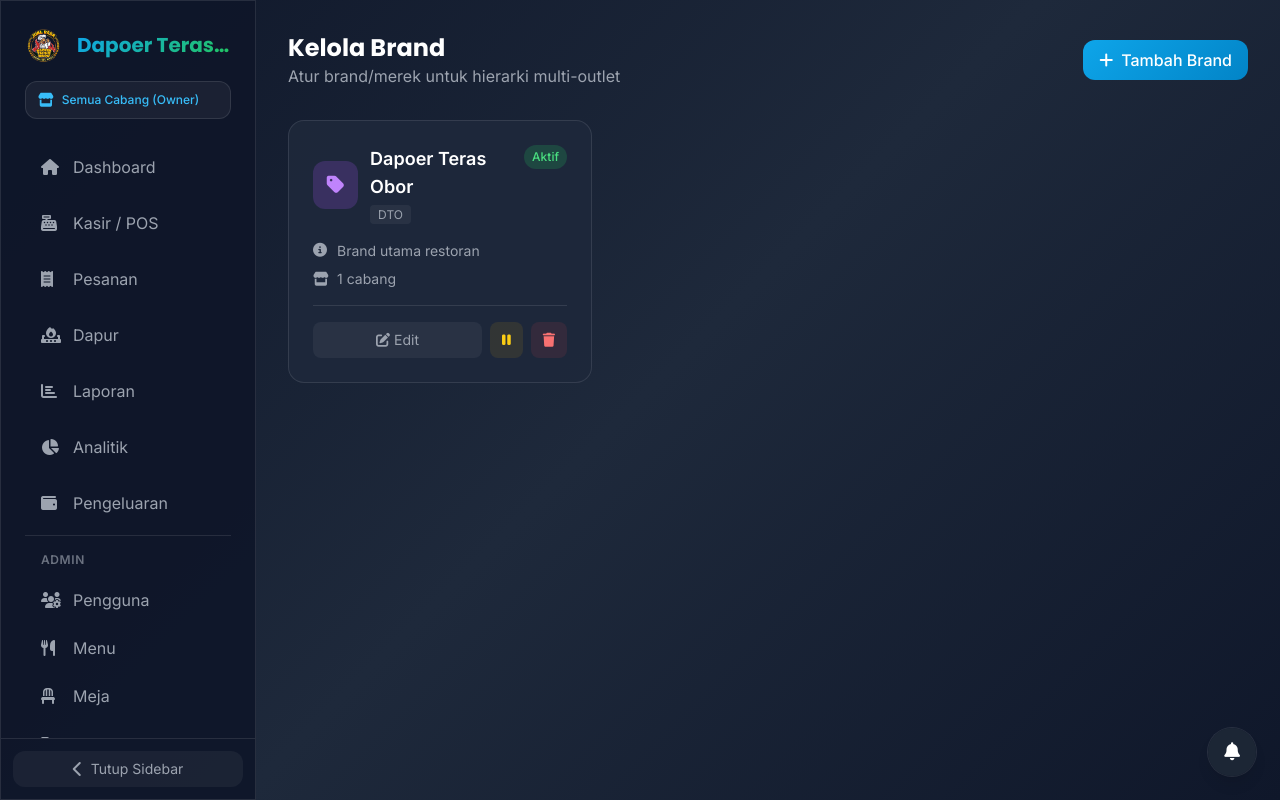
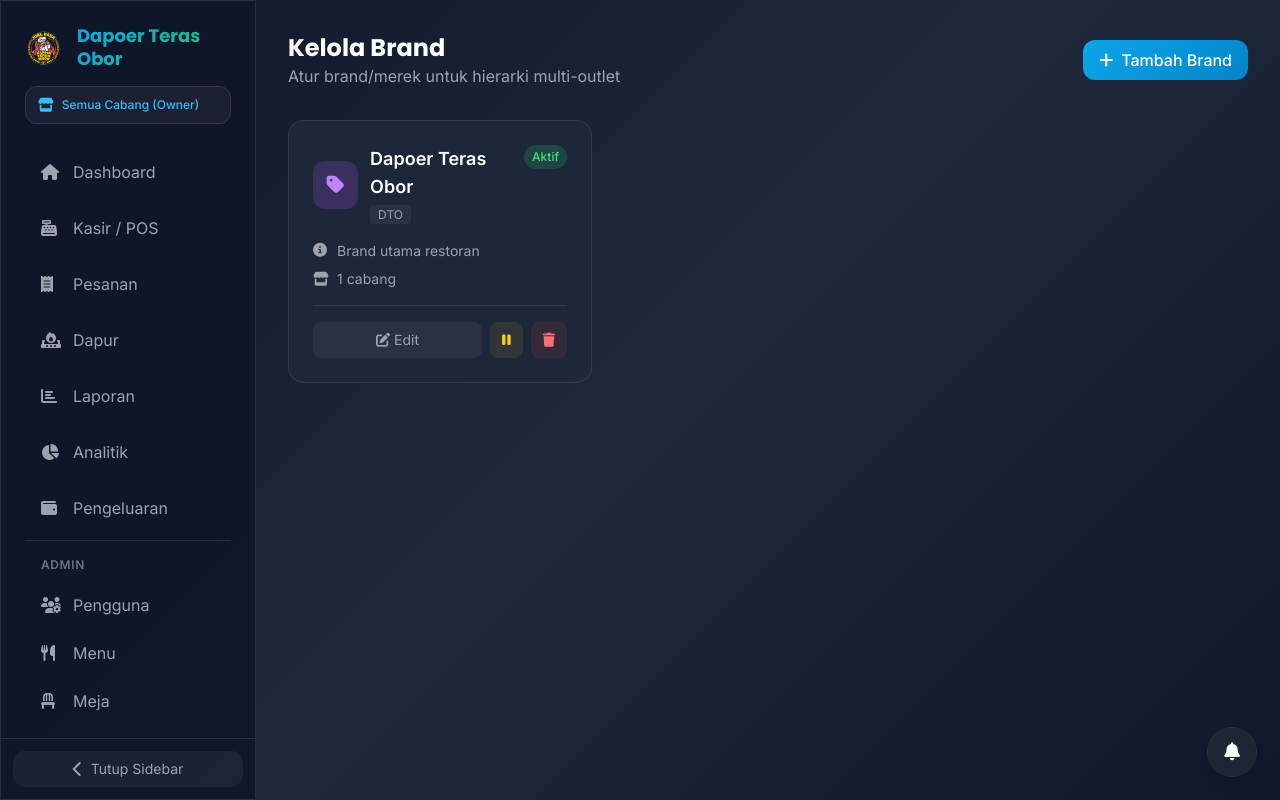
Before and after one commit to qrxs5rycfq-dot/KASIR, a Flask app: page /admin/brands in a window 1280 px wide. Run offline with Flask 3, Linux system fonts and the light colour scheme; a user stored in the database is signed in; data that the repository does not hold is empty; some libraries are stand-ins or nearby versions.

Commit message:
Show full brand name in sidebar with word wrap instead of truncation
Co-authored-by: qrxs5rycfq-dot <245826761+qrxs5rycfq-dot@users.noreply.github.com>

```diff
--- a/templates/partials/_sidebar.html
+++ b/templates/partials/_sidebar.html
@@ -34,9 +34,9 @@
         </button>
 
         <!-- Logo -->
-        <div class="flex items-center space-x-3 mb-4 overflow-hidden">
+        <div class="flex items-center space-x-3 mb-4">
             <img src="{{ url_for('static', filename='logo.png') }}" alt="Dapoer Teras Obor" class="sidebar-logo-img w-10 h-10 rounded-xl object-contain flex-shrink-0">
-            <span class="sidebar-logo-text text-xl font-display font-bold gradient-text truncate" title="Dapoer Teras Obor">Dapoer Teras Obor</span>
+            <span class="sidebar-logo-text text-lg font-display font-bold gradient-text leading-tight">Dapoer Teras Obor</span>
         </div>
 
         <!-- Current Branch Indicator -->
```
